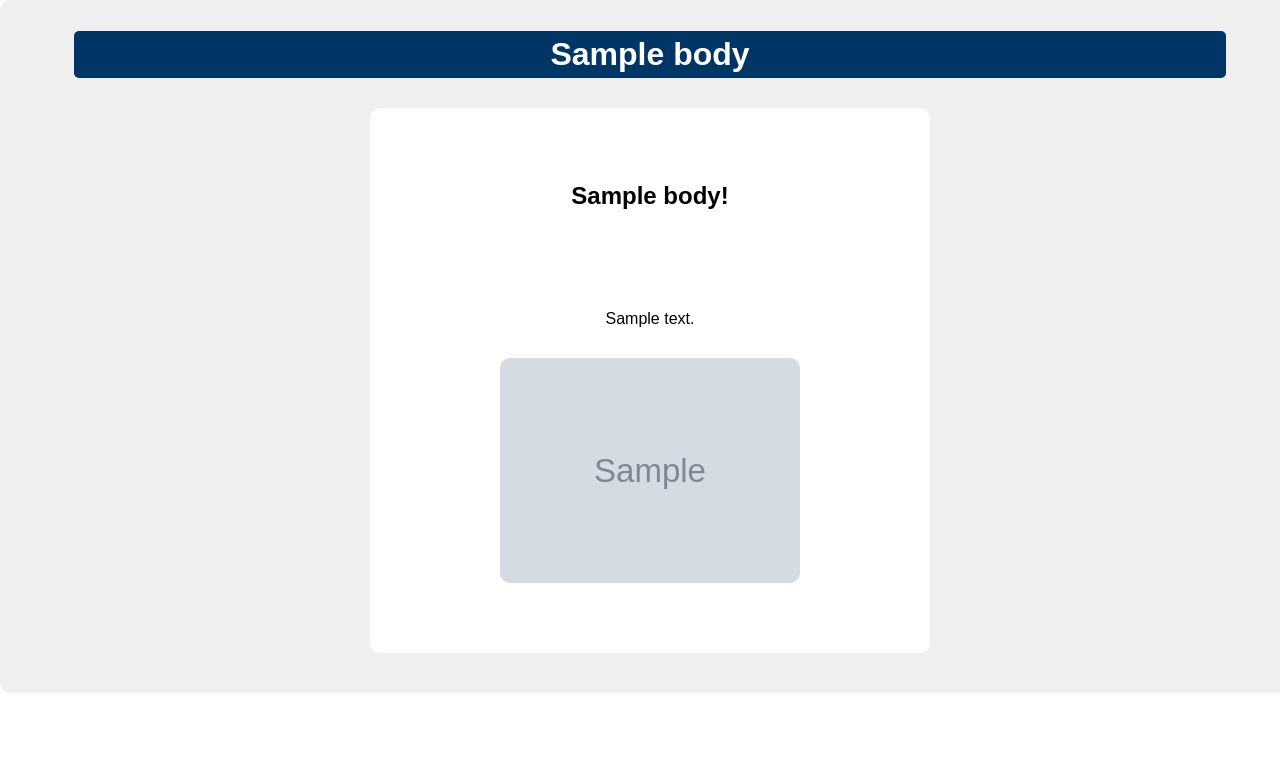
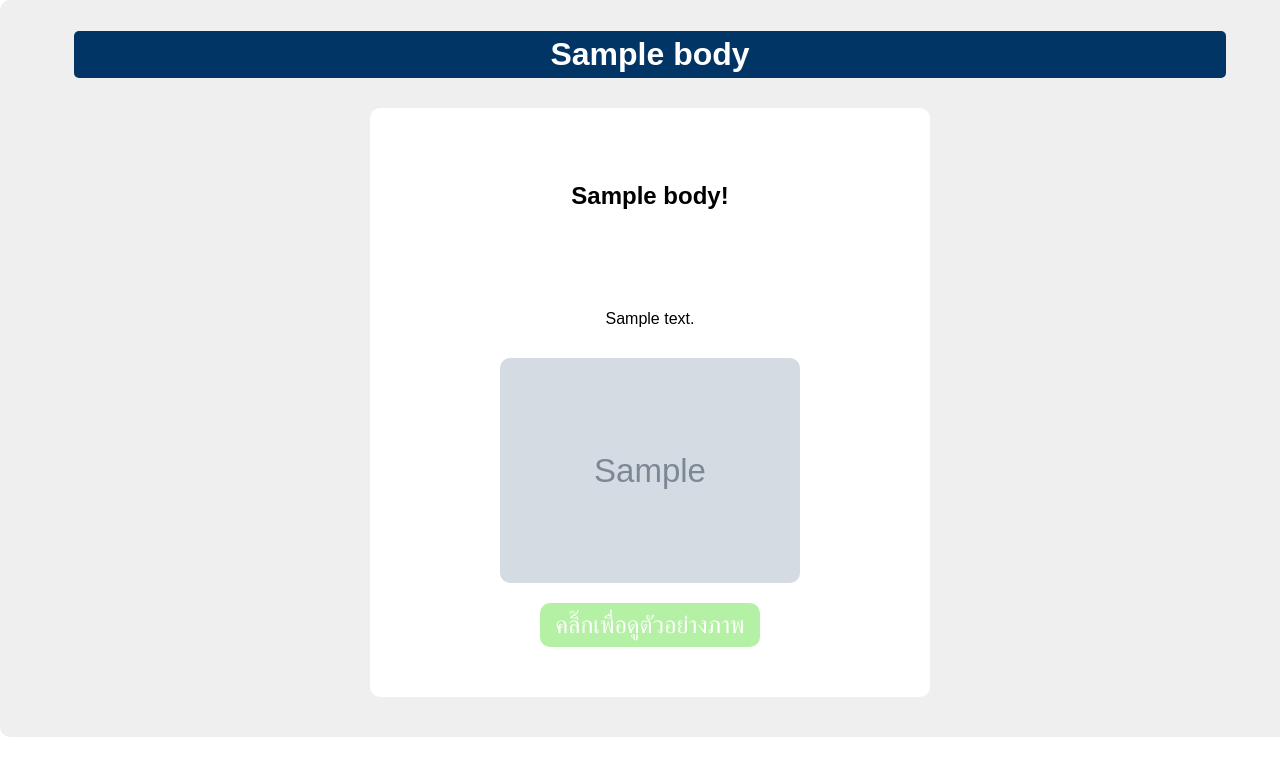
Before and after one commit to phakkharaphong/Mootae_World_Backend, a Python web app: template app/templates/emailtemplates.html in a window 1280 px wide. Shown: the top 776 px of the page. Run offline with Jinja, Linux system fonts and the light colour scheme; the template is opened without the code that fills it: most values are stand-ins (such as "Sample title", 1, 10 or a date in 2020); grey boxes marked "Sample" are stand-in pictures.

Commit message:
ีupdate send email

```diff
--- a/app/features/attachment/router.py
+++ b/app/features/attachment/router.py
@@ -168,7 +168,7 @@ def add_text_to_image(
     text: str,
     image_url: str,
 ):
-    response = requests.get(image_url, timeout=10)
+    response = requests.get(image_url, timeout=50)
     response.raise_for_status()
 
     image = Image.open(io.BytesIO(response.content)).convert("RGBA")
--- a/app/templates/emailtemplates.html
+++ b/app/templates/emailtemplates.html
@@ -11,10 +11,10 @@
                 <p style="margin-bottom: 30px;">{{body.detail}}</p>
                 <img src="{{ body.img }}" alt="image"
                     style="width: 100%; max-width: 300px; margin: 20px auto; display: block; border-radius: 10px;" />
-                <!-- <a style="display: block; margin: 0 auto; border: none; background-color: rgba(255, 214, 10, 1); color: white; width: 200px; line-height: 24px; padding: 10px; font-size: 24px; border-radius: 10px; cursor: pointer; text-decoration: none;"
-                    href="https://www.facebook.com/Ratthamonti" target="_blank">
-                    คลิ๊กสองทีดูคลิป
-                </a> -->
+                <a style="display: block; margin: 0 auto; border: none; background-color: rgb(181, 241, 165); color: white; width: 200px; line-height: 24px; padding: 10px; font-size: 24px; border-radius: 10px; cursor: pointer; text-decoration: none;"
+                    href="{{ body.img }}" target="_blank" download="w3logo">
+                    คลิ๊กเพื่อดูตัวอย่างภาพ
+                </a>
             </div>
         </div>
     </div>
```
